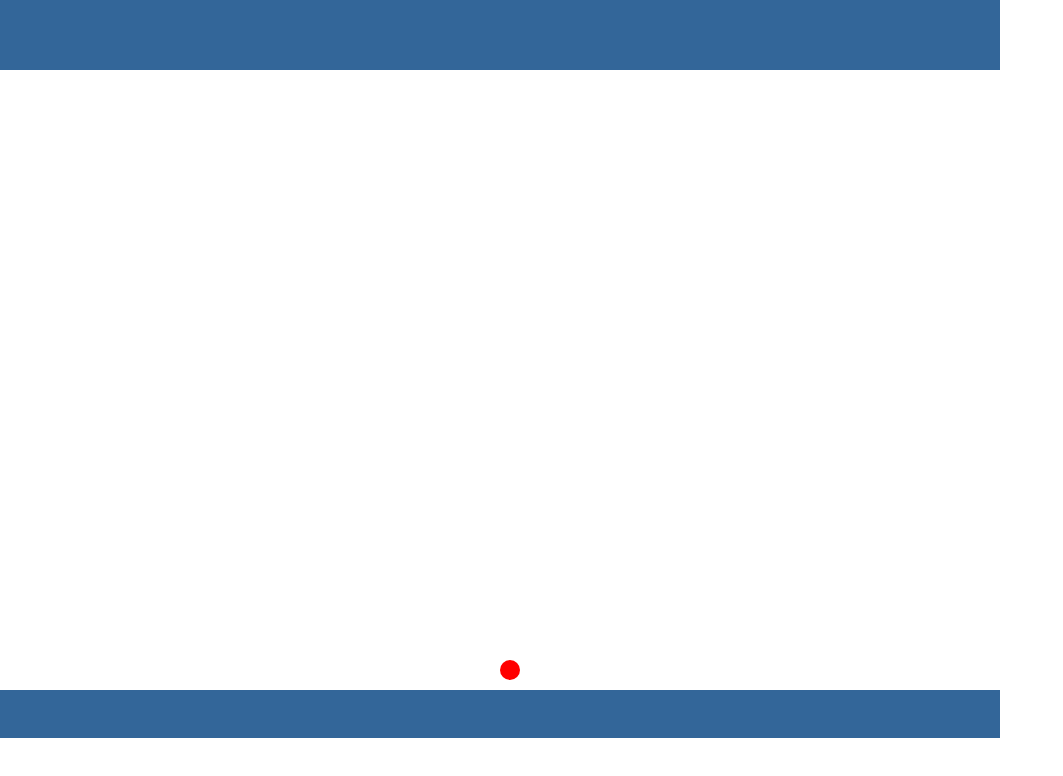
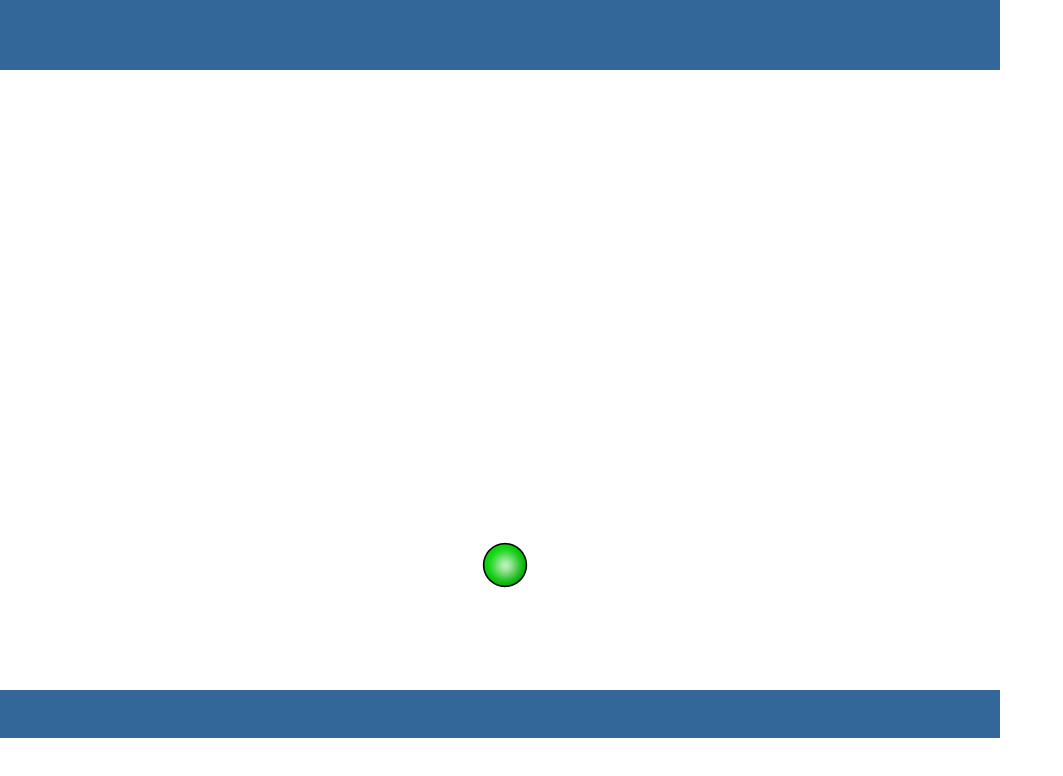
Before and after one commit to michalak111/bubble-game, a website built with Parcel: page index.html in a window 1280 px wide. Both pictures are taken after a click on the element "Nowa gra". Shown: the whole page, without its empty margins (0-1063 px from the left). Built offline with nearby package versions, Linux system fonts and the light colour scheme.

Commit message:
Bubble sprite

```diff
--- /dev/null
+++ b/css/bubble.scss
@@ -0,0 +1,22 @@
+.bubble {
+  position: absolute;
+  width: 50px;
+  height: 50px;
+  background-image: url("../img/bubble_sprite_sheet.png");
+  &--current {
+    left: 360px;
+    top: 470px;
+  }
+  &--0 {
+    background-position: 0 0;
+  }
+  &--1 {
+    background-position: 0 -50px;
+  }
+  &--2 {
+    background-position: 0 -100px;
+  }
+  &--3 {
+    background-position: 0 -150px;
+  }
+}
--- a/css/main.scss
+++ b/css/main.scss
@@ -8,7 +8,6 @@ body {
   top: 0;
   width: 1000px;
   height: 738px;
-
 }
 
 #top_bar {
@@ -30,6 +29,14 @@ body {
   background-color: #fff;
   clip: auto;
   overflow: hidden;
+}
+
+#board {
+  position: absolute;
+  left: 120px;
+  top: 0;
+  width: 760px;
+  height: 620px;
 }
 
 #footer_bar {
@@ -84,14 +91,3 @@ body {
 #start_game {
   display: block;
 }
-
-.bubble {
-  width: 20px;
-  height: 20px;
-  display: inline-block;
-  background: red;
-  border-radius: 50%;
-  position: absolute;
-  left: 500px;
-  top: calc(100% - 30px);
-}
--- /dev/null
+++ b/css/styles.scss
@@ -0,0 +1,2 @@
+@import "main";
+@import "bubble";
--- a/index.html
+++ b/index.html
@@ -7,7 +7,9 @@
 <body>
 <div id="page">
     <div id="top_bar"></div>
-    <div id="game"></div>
+    <div id="game">
+        <div id="board"></div>
+    </div>
     <div id="footer_bar"></div>
     <div id="start_game" class="dialog">
         <div id="start_game_message">
--- a/js/game.js
+++ b/js/game.js
@@ -13,15 +13,16 @@ class Game {
     UI.hideDialog();
     $('.but_start_game').unbind('click');
     this.currentBubble = this.getNewBubble();
-    $('#game').on('click', (e) => {
+    $('#board').on('click', (e) => {
       const {offsetX, offsetY} = e
-      this.currentBubble.changePosition(offsetX - 10, offsetY - 10)
+      this.currentBubble.changePosition(offsetX - 25, offsetY - 25)
     })
   }
 
   getNewBubble () {
     const bubble = new Bubble();
-    $('#game').append(bubble.el);
+    bubble.el.addClass('bubble--current')
+    $('#board').append(bubble.el);
     return bubble;
   }
 }
--- a/js/index.js
+++ b/js/index.js
@@ -1,4 +1,4 @@
-import '../css/main.scss'
+import '../css/styles.scss'
 import Game from './game'
 
 new Game().init();
```
Also changed, not shown: img/bubble_sprite_sheet.png (added).
